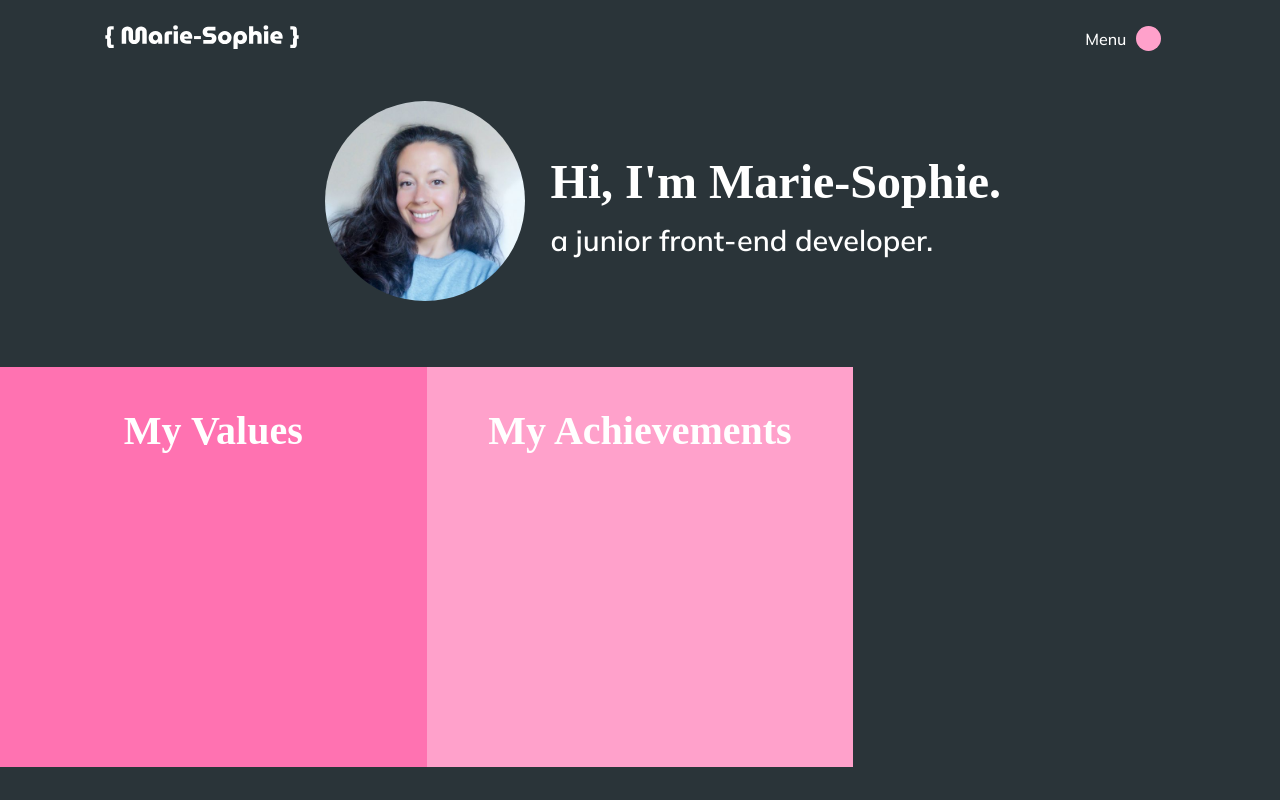
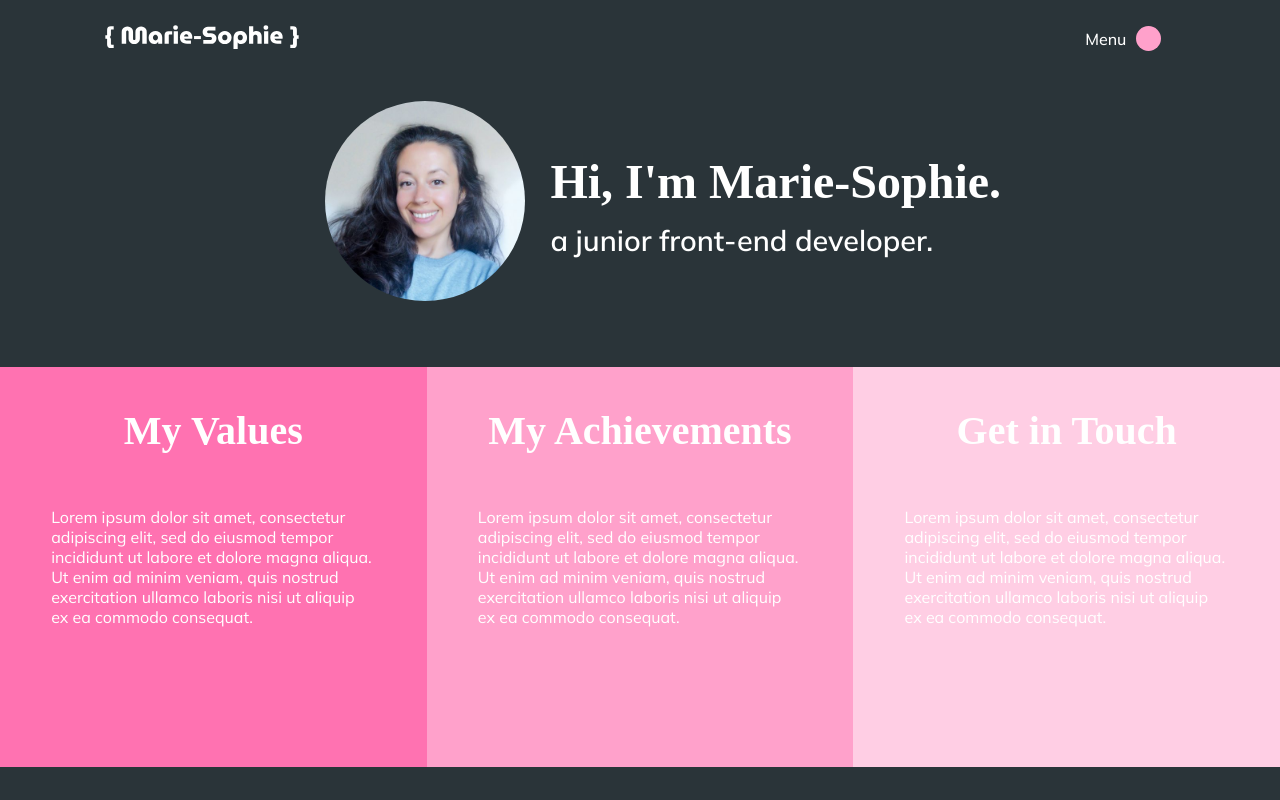
Before and after one commit to mariesophiecd/portfolio, a React (Create React App) app: page /about in a window 1280 px wide. Built offline with nearby package versions, Linux system fonts and the light colour scheme; a web font is replaced by a local one.

Commit message:
added CSS to About Page

```diff
--- a/src/pages/About/index.jsx
+++ b/src/pages/About/index.jsx
@@ -1,5 +1,5 @@
 import React from 'react';
-import ContactForm from '../../components/ContactForm';
+// import ContactForm from '../../components/ContactForm';
 import portrait from '../../assets/portrait.jpg';
 import './style.css';
 
@@ -18,14 +18,16 @@ export default function About() {
       <section>
         <div className='my-values'>
           <h3 className='about-h3'>My Values</h3>
+          <p className='col-p'>Lorem ipsum dolor sit amet, consectetur adipiscing elit, sed do eiusmod tempor incididunt ut labore et dolore magna aliqua. Ut enim ad minim veniam, quis nostrud exercitation ullamco laboris nisi ut aliquip ex ea commodo consequat.</p>
         </div>
         <div className='my-achievements'>
           <h3 className='about-h3'>My Achievements</h3>
+          <p className='col-p'>Lorem ipsum dolor sit amet, consectetur adipiscing elit, sed do eiusmod tempor incididunt ut labore et dolore magna aliqua. Ut enim ad minim veniam, quis nostrud exercitation ullamco laboris nisi ut aliquip ex ea commodo consequat.</p>
         </div>
-        {/* <div>
+        <div className='my-contact'>
           <h3 className='about-h3'>Get in Touch</h3>
-          <ContactForm />
-        </div> */}
+          <p className='col-p'>Lorem ipsum dolor sit amet, consectetur adipiscing elit, sed do eiusmod tempor incididunt ut labore et dolore magna aliqua. Ut enim ad minim veniam, quis nostrud exercitation ullamco laboris nisi ut aliquip ex ea commodo consequat.</p>
+        </div>
       </section>
     </div>
   )
--- a/src/pages/About/style.css
+++ b/src/pages/About/style.css
@@ -38,6 +38,7 @@
     font-family: var(--museomoderno);
     font-size: 2.5rem;
     text-align: center;
+    padding-bottom: 1vw;
 }
 
 .about-p{
@@ -45,9 +46,6 @@
     font-size: 1.8rem;
     font-weight: 600;
     line-height: 0.5em;
-
-    /* text-align: center; */
-
 }
 
 section{
@@ -62,5 +60,14 @@ section{
 
 .my-achievements{
     background-color: #FFA1CB;
+}
 
+.my-contact{
+    background-color: #FFCEE4;
 }
+
+.col-p{
+    padding: 0 4vw;
+    font-family: var(--mulish);
+    font-size: 1rem;
+}
```
Also changed, not shown: src/assets/portrait.png (deleted).
